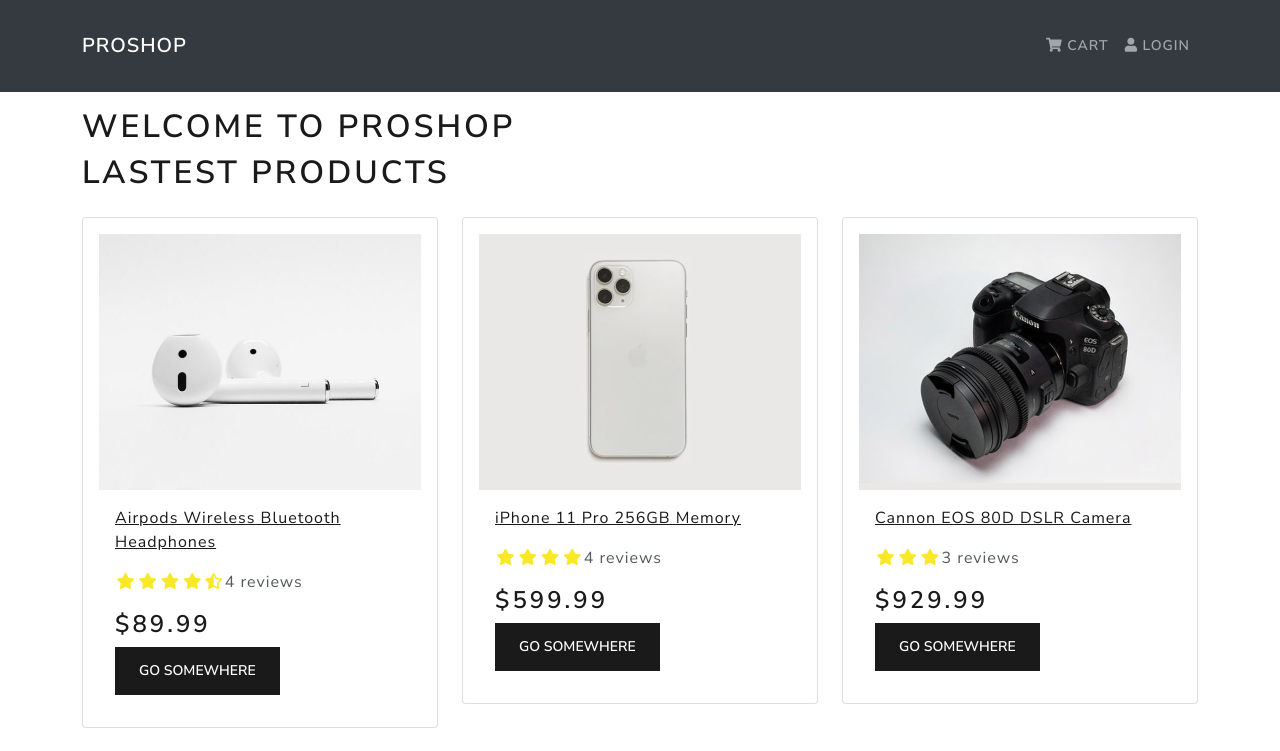
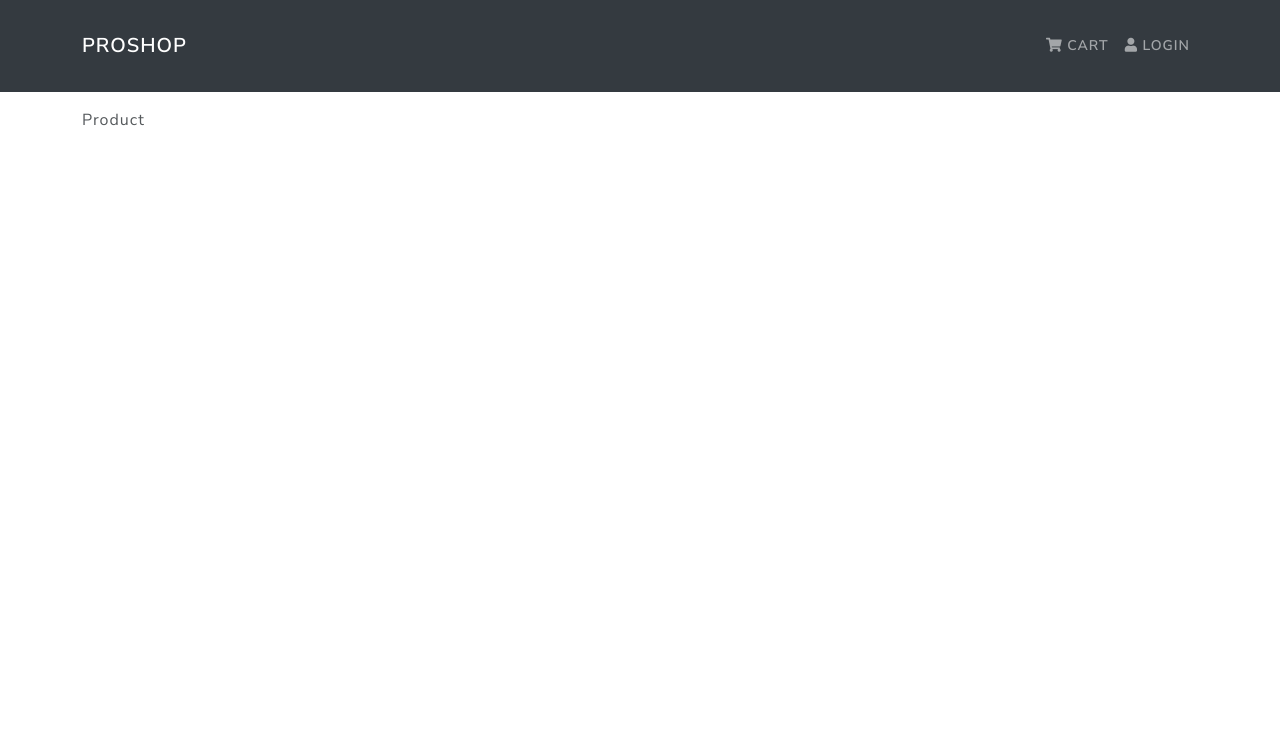
Before and after one commit to seaboyz/proshop, a React (Create React App) app in the folder frontend/: page /product/1 in a window 1280 px wide. Shown: the top 751 px of the page. Built offline with nearby package versions, Linux system fonts and the light colour scheme.

Commit message:
Add HomeScreen and ProductScreen route

```diff
--- a/frontend/package.json
+++ b/frontend/package.json
@@ -9,6 +9,8 @@
     "react": "^17.0.2",
     "react-bootstrap": "^1.6.1",
     "react-dom": "^17.0.2",
+    "react-router-bootstrap": "^0.25.0",
+    "react-router-dom": "^5.2.0",
     "react-scripts": "4.0.3",
     "web-vitals": "^1.1.2"
   },
--- a/frontend/src/App.js
+++ b/frontend/src/App.js
@@ -1,21 +1,27 @@
 import React from "react";
+import { BrowserRouter as Router, Route } from "react-router-dom";
 import { Container } from "react-bootstrap";
 import Header from "./components/Header";
 import Footer from "./components/Footer";
 import HomeScreen from "./screens/HomeScreen";
+import ProductScreen from "./screens/ProductScreen";
 
 const App = () => {
   return (
-    <>
+    <Router>
       <Header />
       <main className="py-3">
         <Container>
-          <h1>Welcome to ProShop</h1>
-          <HomeScreen />
+          <Route path="/" component={HomeScreen} exact>
+            <HomeScreen />
+          </Route>
+          <Route path="/product/:id" component={ProductScreen}>
+            <ProductScreen />
+          </Route>
         </Container>
       </main>
       <Footer />
-    </>
+    </Router>
   );
 };
 
--- a/frontend/src/index.css
+++ b/frontend/src/index.css
@@ -4,3 +4,7 @@
 .rating span {
   margin: 0.1rem;
 }
+
+h3 {
+  margin: 1rem 0;
+}
--- /dev/null
+++ b/frontend/src/screens/ProductScreen.js
@@ -0,0 +1,7 @@
+import React from "react";
+
+const ProductScreen = () => {
+  return <>Product</>;
+};
+
+export default ProductScreen;
```
Also changed, not shown: 1 other file (tests, documents, lock files or other folders).
